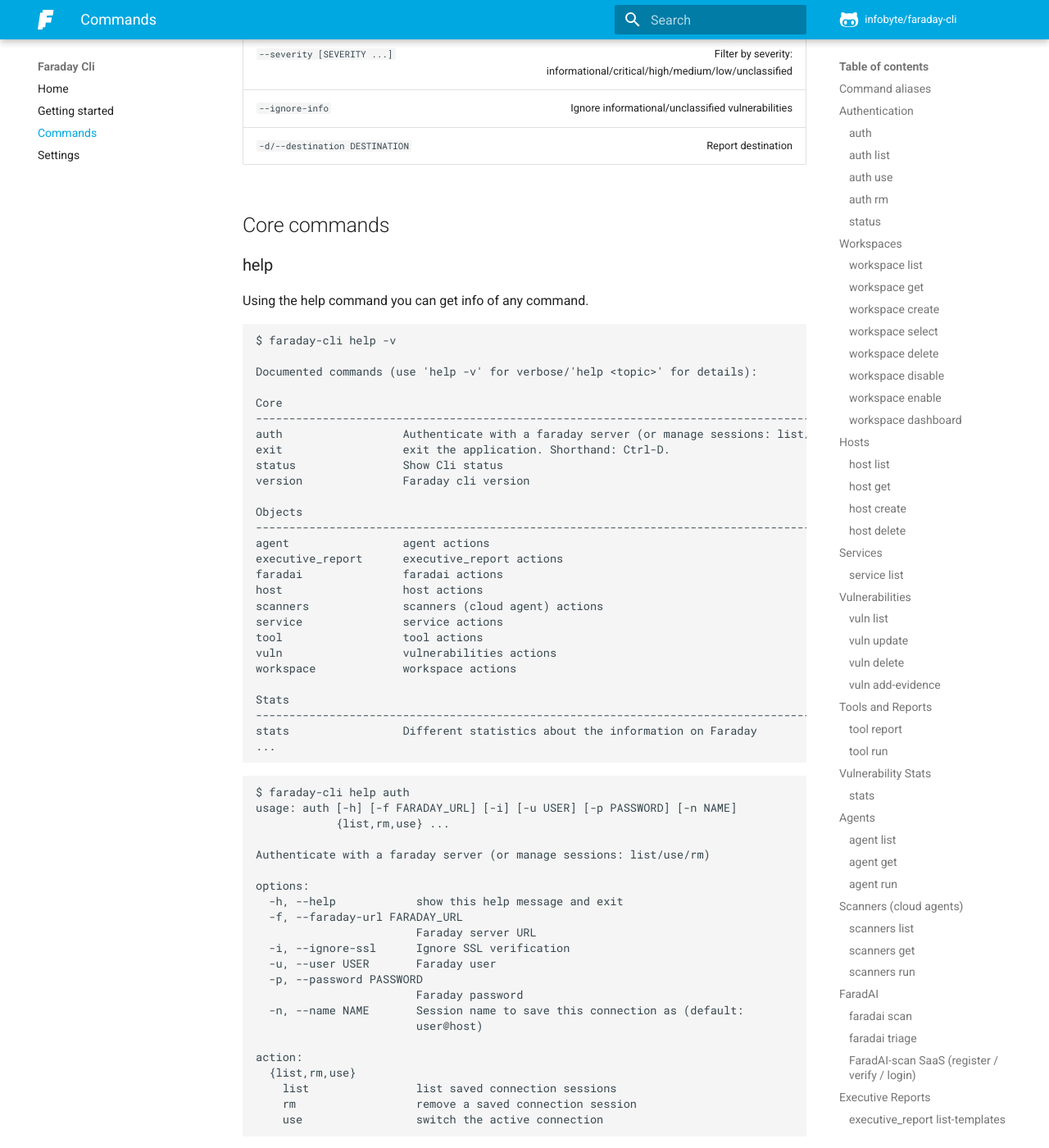
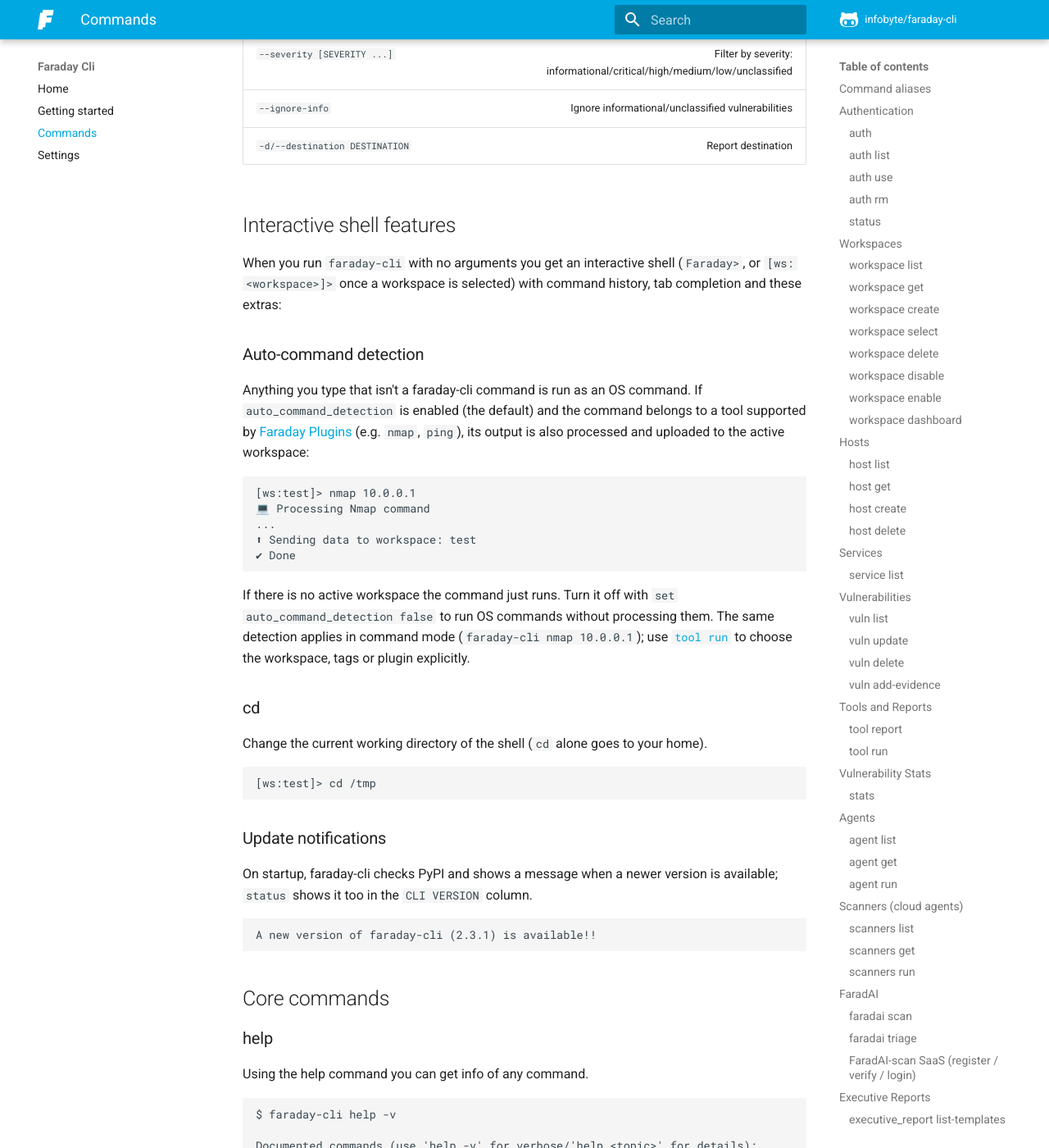
Before and after one commit to infobyte/faraday-cli, an MkDocs documentation site: the page built from docs/docs/commands.md, in a window 1280 px wide and 1400 px high, scrolled down 29827 px. Shown: the whole window at 82% size. Built offline with MkDocs 1.6.1 and Material for MkDocs 9.7.7, drawn with Linux system fonts in a browser that asks for light colours; comment, search, counter and statistics services are not loaded.

Commit message:
Docs: bring over the useful parts of !90, checked against the CLI (#117)
From the closed !90 (#108), verified against the code before adding:
- settings.md: environment variables (FARADAY_CLI_CONFIG,
  FARADAY_CLI_TIMEOUT — in seconds, not milliseconds as !90 said —
  and FARADAY_CLI_EXECUTOR_*), a CI/CD example, and a note on the
  standard cmd2 settings.
- commands.md: "Interactive shell features" (auto-command detection,
  also in command mode; cd; update notifications).
- getting_started.md: non-interactive auth, filtering and tagging on
  import.
- index.md: features, command overview table and support links.
- README.md: features and license.

Co-Authored-By: Claude Opus 5.5 <noreply@anthropic.com>

````diff
--- a/docs/docs/commands.md
+++ b/docs/docs/commands.md
@@ -1210,6 +1210,50 @@ Report created: /tmp/test.pdf
 | `-d/--destination DESTINATION`   | Report destination      |
 
 
+## Interactive shell features
+
+When you run `faraday-cli` with no arguments you get an interactive shell
+(`Faraday>`, or `[ws:<workspace>]>` once a workspace is selected) with command
+history, tab completion and these extras:
+
+### Auto-command detection
+
+Anything you type that isn't a faraday-cli command is run as an OS command. If
+`auto_command_detection` is enabled (the default) and the command belongs to a
+tool supported by [Faraday Plugins](https://github.com/infobyte/faraday_plugins)
+(e.g. `nmap`, `ping`), its output is also processed and uploaded to the active
+workspace:
+
+```
+[ws:test]> nmap 10.0.0.1
+💻 Processing Nmap command
+...
+⬆ Sending data to workspace: test
+✔ Done
+```
+
+If there is no active workspace the command just runs. Turn it off with
+`set auto_command_detection false` to run OS commands without processing them.
+The same detection applies in command mode (`faraday-cli nmap 10.0.0.1`); use
+[`tool run`](#tool-run) to choose the workspace, tags or plugin explicitly.
+
+### cd
+
+Change the current working directory of the shell (`cd` alone goes to your home).
+
+```
+[ws:test]> cd /tmp
+```
+
+### Update notifications
+
+On startup, faraday-cli checks PyPI and shows a message when a newer version is
+available; `status` shows it too in the `CLI VERSION` column.
+
+```
+A new version of faraday-cli (2.3.1) is available!!
+```
+
 ## Core commands
 
 ### help
````
Also changed, not shown: docs/docs/getting_started.md (+23 -0 lines), docs/docs/index.md (+32 -0 lines), docs/docs/settings.md (+33 -1 lines), README.md.
